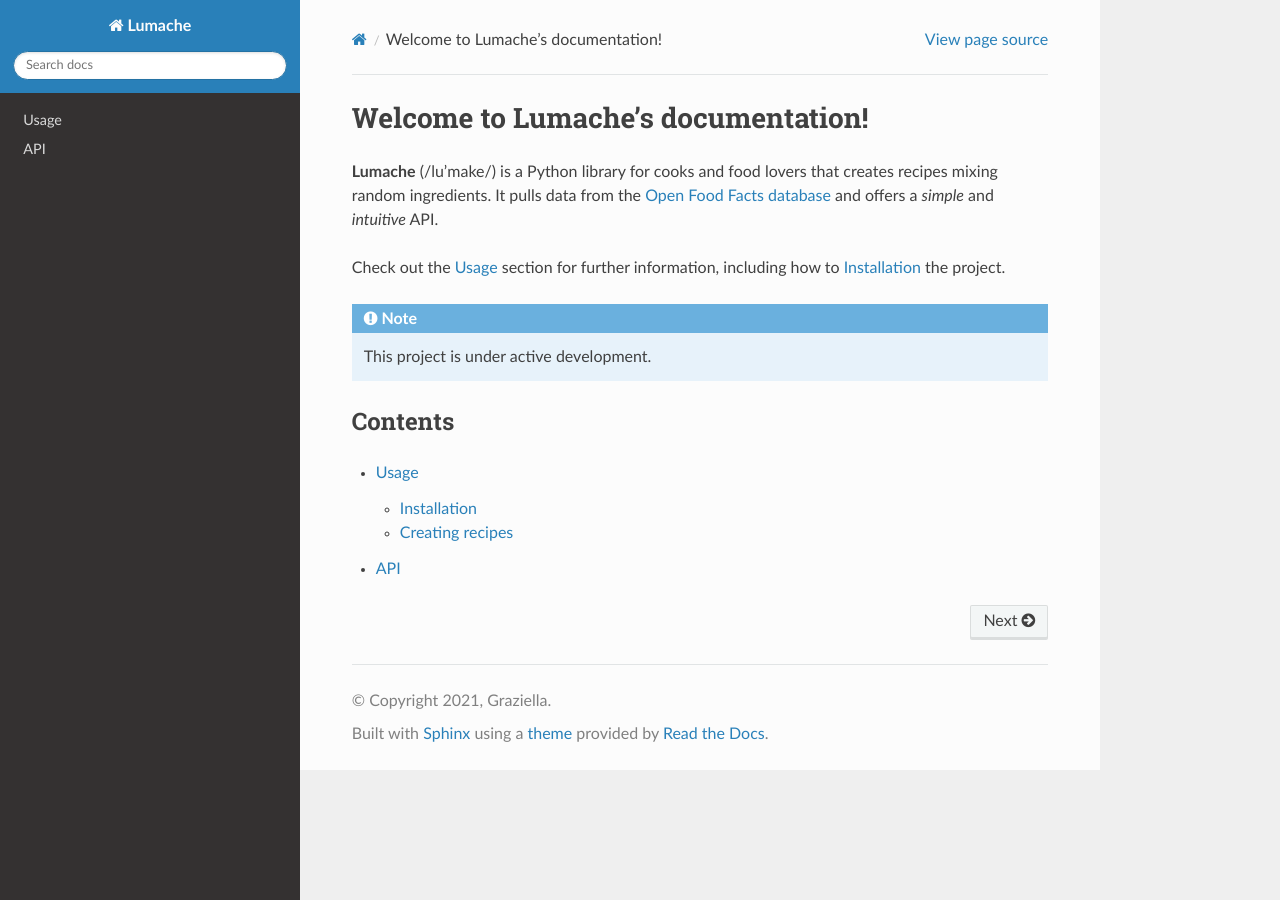
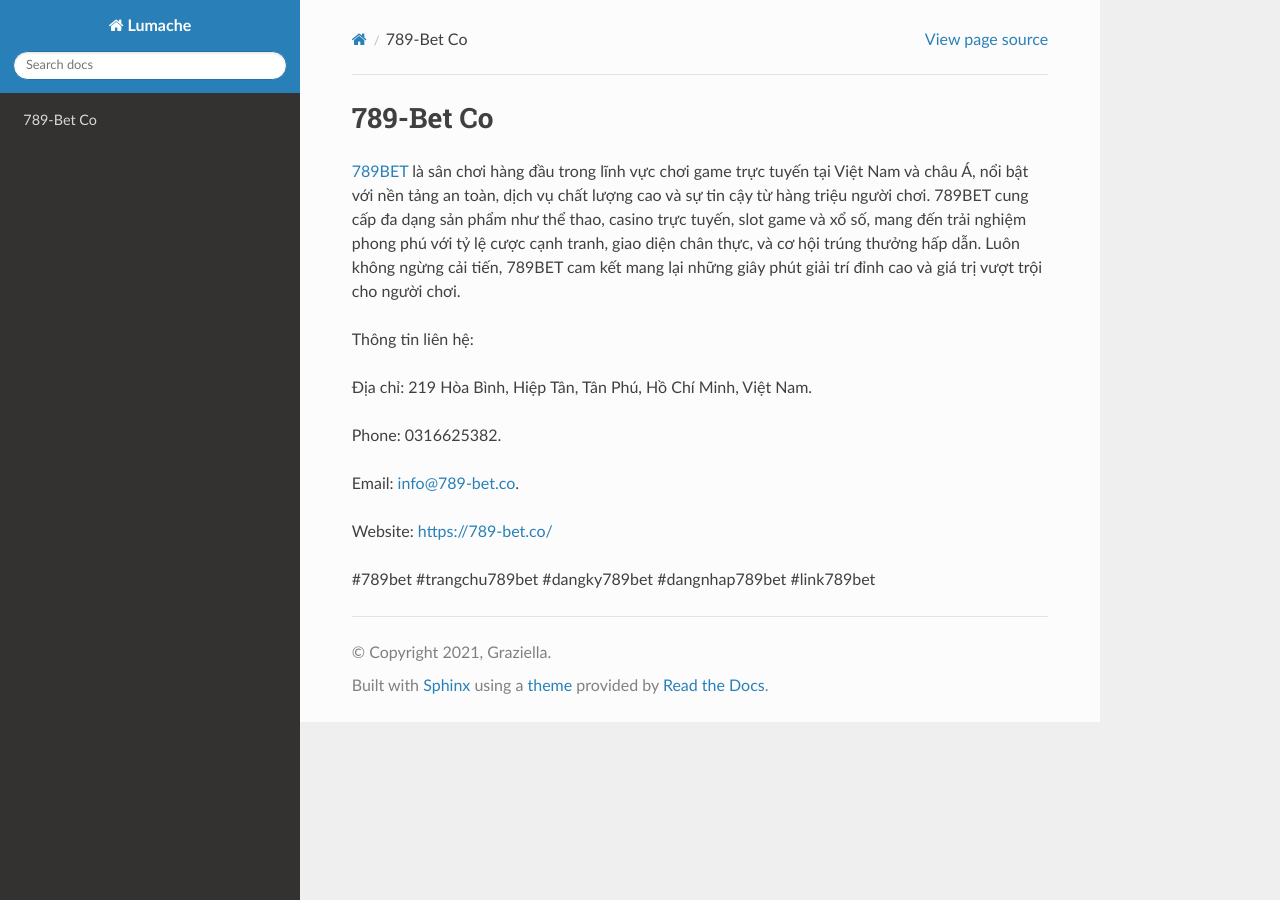
Before and after one commit to parkisngan19/789-betco, a Sphinx documentation site: the page built from docs/source/index.rst, in a window 1280 px wide. Built offline with Sphinx 7.4.7 and the Read the Docs theme 3.1.0, drawn with Linux system fonts in a browser that asks for light colours.

Commit message:
Update index.rst

```diff
--- a/docs/source/index.rst
+++ b/docs/source/index.rst
@@ -1,22 +1,16 @@
-Welcome to Lumache's documentation!
+789-Bet Co
 ===================================
 
-**Lumache** (/lu'make/) is a Python library for cooks and food lovers
-that creates recipes mixing random ingredients.
-It pulls data from the `Open Food Facts database <https://world.openfoodfacts.org/>`_
-and offers a *simple* and *intuitive* API.
+`789BET <https://789-bet.co/>`_ là sân chơi hàng đầu trong lĩnh vực chơi game trực tuyến tại Việt Nam và châu Á, nổi bật với nền tảng an toàn, dịch vụ chất lượng cao và sự tin cậy từ hàng triệu người chơi. 789BET cung cấp đa dạng sản phẩm như thể thao, casino trực tuyến, slot game và xổ số, mang đến trải nghiệm phong phú với tỷ lệ cược cạnh tranh, giao diện chân thực, và cơ hội trúng thưởng hấp dẫn. Luôn không ngừng cải tiến, 789BET cam kết mang lại những giây phút giải trí đỉnh cao và giá trị vượt trội cho người chơi.
 
-Check out the :doc:`usage` section for further information, including
-how to :ref:`installation` the project.
+Thông tin liên hệ:
 
-.. note::
+Địa chỉ: 219 Hòa Bình, Hiệp Tân, Tân Phú, Hồ Chí Minh, Việt Nam.
 
-   This project is under active development.
+Phone: 0316625382.
 
-Contents
---------
+Email: info@789-bet.co.
 
-.. toctree::
+Website: https://789-bet.co/
 
-   usage
-   api
+#789bet #trangchu789bet #dangky789bet #dangnhap789bet #link789bet
```
